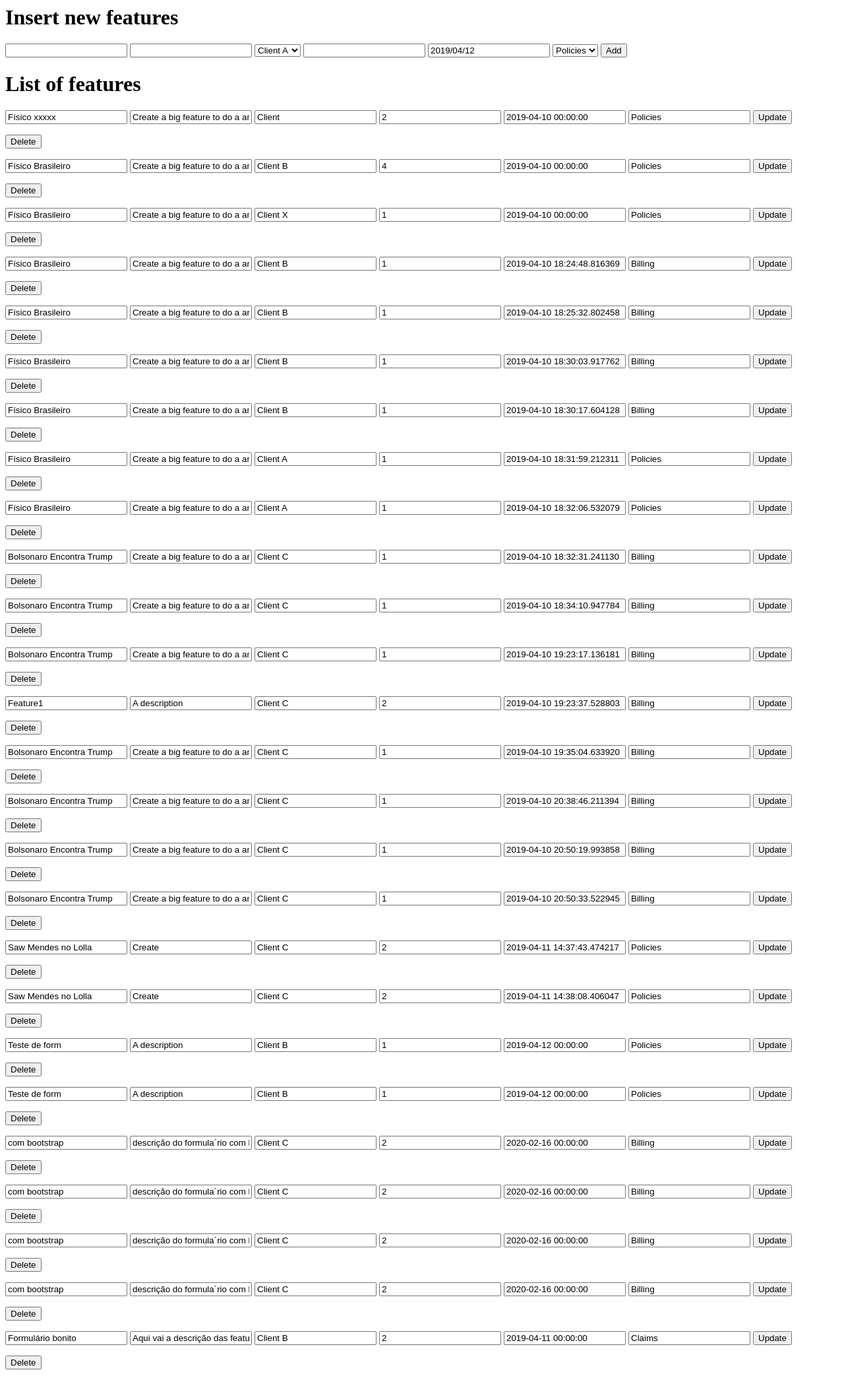
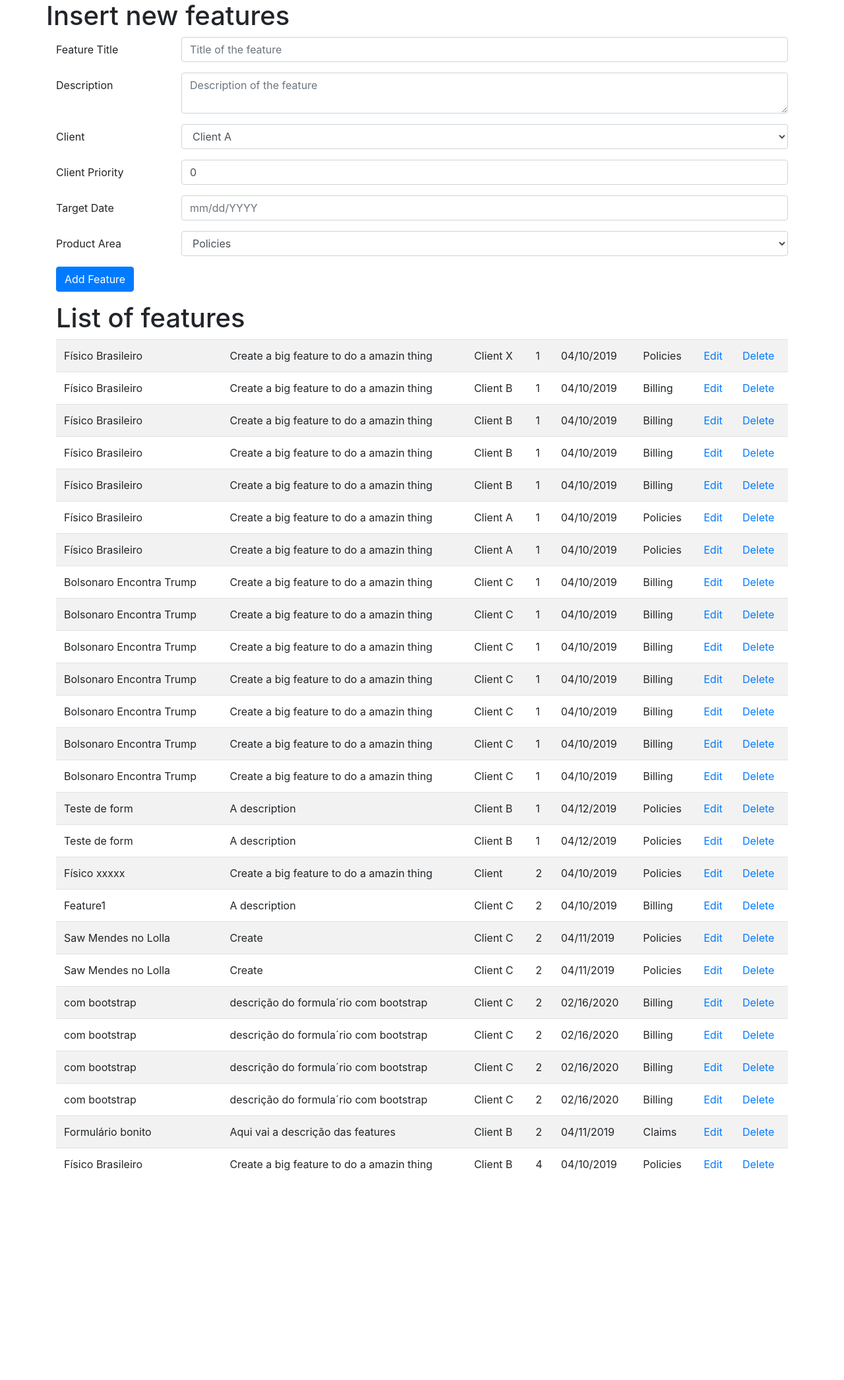
Before and after one commit to ilitotor/featurerequestapp, a Flask app: page / in a window 1280 px wide. Shown: the whole page at 66% size. After the commit the page ends 1774 px from the top, so only its background shows below. Run offline with Flask 2, Linux system fonts and the light colour scheme; data comes from the database, SQL or seed files in the repository; both versions use the stored data as it was after the commit; some libraries are stand-ins or nearby versions.

Commit message:
static and layout

```diff
--- a/main.py
+++ b/main.py
@@ -4,15 +4,17 @@ from flask import Flask
 from flask import render_template
 from flask import request
 from flask import redirect
+from datetime import datetime
+
 from flask_sqlalchemy import SQLAlchemy
 from flask_sqlalchemy import Model
-from datetime import datetime
 
 project_dir = os.path.dirname(os.path.abspath(__file__))
 database_file = "sqlite:///{}".format(os.path.join(project_dir, "features.db"))
 
 app = Flask(__name__)
 app.config["SQLALCHEMY_DATABASE_URI"] = database_file
+app.config["SQLALCHEMY_TRACK_MODIFICATION"] = False
 
 db = SQLAlchemy(app)
 
@@ -40,17 +42,17 @@ def home():
             description=request.form.get("description"),
             client=request.form.get("client"),
             client_priority=request.form.get("client_priority"),
-            target_date=datetime.utcnow(),
+            target_date = datetime.strptime(request.form.get("target_date"), '%m/%d/%Y'),
             # target_date=request.form.get("target_date"),
             product_area=request.form.get("product_area"),
         )
         db.session.add(feature)
         db.session.commit()
-    features = Feature.query.all()
+    features = Feature.query.filter().order_by('client_priority')
     return render_template("home.html", features=features)
 
 
-@app.route("/update", methods=["POST"])
+@app.route("/update/", methods=["POST"])
 def update():
     update_feature = Feature(
         id_feature=request.form.get("id_feature"),
@@ -58,7 +60,7 @@ def update():
         description=request.form.get("description"),
         client=request.form.get("client"),
         client_priority=request.form.get("client_priority"),
-        target_date=datetime.utcnow(),
+        target_date = datetime.strptime(request.form.get("target_date"), '%m/%d/%Y'),
         # target_date=request.form.get("target_date"),
         product_area=request.form.get("product_area"),
     )
@@ -69,6 +71,7 @@ def update():
     feature.client_priority = update_feature.client_priority
     feature.target_date = update_feature.target_date
     feature.product_area = update_feature.product_area
+    #Feature.query.filter(client_priority>=feature.client_priority).values(feature.client_priority=feature.client_priority+1)
     # db.session.add(feature)
     db.session.commit()
     return redirect("/")
--- a/templates/home.html
+++ b/templates/home.html
@@ -1,43 +1,131 @@
-
-<html>
+<!doctype html>
+<html lang="en">
+   <head>
+		<link rel="stylesheet" href="https://maxcdn.bootstrapcdn.com/bootstrap/4.0.0/css/bootstrap.min.css" integrity="sha384-Gn5384xqQ1aoWXA+058RXPxPg6fy4IWvTNh0E263XmFcJlSAwiGgFAW/dAiS6JXm" crossorigin="anonymous">
+		<link rel="stylesheet" href="https://cdnjs.cloudflare.com/ajax/libs/bootstrap-datepicker/1.8.0/css/bootstrap-datepicker.min.css">
+		<meta name="viewport" content="width=device-width, initial-scale=1, shrink-to-fit=no">
+   </head>
    <body>
+	<div class="container">
+  		<div class="row">
 	 		<h1> Insert new features </h1>
-    <form method="POST" action="/">
-      <input type="text" name="title">
-	 	<input type="textarea" name="description"></textarea>
-  	 	<select name="client">
+		</div>
+			<form method="POST" action="/" class="needs-validation" novalidate>
+				<div class="form-group row">
+					<label for="FeatureTitle" class="col-sm-2 col-form-label">Feature Title</label>
+					<div class="col-sm-10">
+						<input type="text" name="title" class="form-control" placeholder="Title of the feature" required>
+					</div>
+				</div>
+				<div class="form-group row">
+					<label for="FeatureDescription" class="col-sm-2 col-form-label">Description</label>
+					<div class="col-sm-10">
+						<textarea name="description"  class="form-control" placeholder="Description of the feature" row="3" required></textarea>
+					</div>
+				</div>
+				<div class="form-group row">
+					<label for="FeatureClient" class="col-sm-2 col-form-label" >Client</label>
+					<div class="col-sm-10">
+						<select name="client" class="form-control" required>
 								<option value="Client A">Client A</option>
 								<option value="Client B">Client B</option>
 								<option value="Client C">Client C</option>
 						</select>
-	 	<input type="text" name="client_priority">
-	 	<input type="text" name="target_date" value="2019/04/12">
-   	<select name="product_area">
+					</div>
+				</div>
+				<div class="form-group row">
+					<label for="FeatureClientPriority" class="col-sm-2 col-form-label">Client Priority</label>
+					<div class="col-sm-10">
+						<input type="number" min="0" step="1" name="client_priority" class="form-control" value="0" required>
+					</div>
+				</div>
+				<div class="form-group row">
+					<label for="FeatureTargetDate" class="col-sm-2 col-form-label">Target Date</label>
+					<div class="col-sm-10" id="dateConfig">
+						<input type="text" name="target_date" id="txtDate" name="client_priority" class="form-control" placeholder="mm/dd/YYYY" required>
+					</div>
+				</div>
+				<div class="form-group row">
+					<label for="FeatureProductArea" class="col-sm-2 col-form-label">Product Area</label>
+					<div class="col-sm-10">
+						<select name="product_area" class="form-control" required>
 								<option value="Policies">Policies</option>
 								<option value="Billing">Billing</option>
 								<option value="Claims">Claims</option>
 								<option value="Reports">Reports</option>
 						</select>
-		<input type="submit" value="Add">
+					</div>
+				</div>
+					<input type="submit" value="Add Feature" class="btn btn-primary">
 			</form>
 
+	<p/>
 		<h1> List of features </h1>
+		<table class="table table-striped">
 		{% for feature in features %}
-		<form method="POST" action="./update">
-			<input type="hidden" value="{{feature.id_feature}}" name="id_feature">
-			<input type="text" value="{{feature.title}}" name="title">
-			<input type="textarea" value="{{feature.description}}" name="description">
-			<input type="text" value="{{feature.client}}"" name="client">
-			<input type="text" value="{{feature.client_priority}}"" name="client_priority">
-			<input type="text" value="{{feature.target_date}}" name="target_date">
-			<input type="text" value="{{feature.product_area}}" name="product_area">
-			<input type="submit" value="Update">
+			</tr>
+				<td> {{feature.title}} </td>
+				<td> {{feature.description}} </td>
+				<td> {{feature.client}} </td>
+				<td> {{feature.client_priority}} </td>
+				<td> {{ feature.target_date.strftime("%m/%d/%Y") }} </td>
+				<td> {{feature.product_area}} </td>
+				<td> <a href="./{{ feature.id_feature }}/"> Edit </a> </td>
+				<td> <a href="./{{ feature.id_feature }}/"> Delete </a> </td>
+			</tr>
+
+		<!--form method="POST" action="./update" class="needs-validation form-inline"" novalidate>
+			<input type="hidden" value="{{feature.id_feature}}" name="id_feature" class="form-control">
+			<input type="text" value="{{feature.title}}" name="title" class="form-control">
+			<input type="textarea" value="{{feature.description}}" name="description" class="form-control">
+			<input type="text" value="{{feature.client}}" name="client" class="form-control">
+			<input type="text" value="{{feature.client_priority}}" name="client_priority" class="form-control">
+			<input type="text" value="{{ feature.target_date.strftime("%m/%d/%Y") }}" name="target_date" class="form-control">
+			<input type="text" value="{{feature.product_area}}" name="product_area" class="form-control">
+			<input type="submit" value="Update" class="btn btn-primary">
 
 		</form>
 		<form method="POST" action="./delete">
 			<input type="hidden" value="{{feature.id_feature}}" name="id_feature">
-			<input type="submit" value="Delete">
-		</form>
+			<input type="submit" value="Delete" class="btn btn-primary">
+		</form -->
 	{% endfor %}
+		</table>
+</div>
+
+<!--- JS Dependencies -->
+	<script src="https://code.jquery.com/jquery-3.2.1.slim.min.js" integrity="sha384-KJ3o2DKtIkvYIK3UENzmM7KCkRr/rE9/Qpg6aAZGJwFDMVNA/GpGFF93hXpG5KkN" crossorigin="anonymous"></script>
+	<script src="https://cdnjs.cloudflare.com/ajax/libs/popper.js/1.12.9/umd/popper.min.js" integrity="sha384-ApNbgh9B+Y1QKtv3Rn7W3mgPxhU9K/ScQsAP7hUibX39j7fakFPskvXusvfa0b4Q" crossorigin="anonymous"></script>
+	<script src="https://maxcdn.bootstrapcdn.com/bootstrap/4.0.0/js/bootstrap.min.js" integrity="sha384-JZR6Spejh4U02d8jOt6vLEHfe/JQGiRRSQQxSfFWpi1MquVdAyjUar5+76PVCmYl" crossorigin="anonymous"></script>
+	<script src="https://cdnjs.cloudflare.com/ajax/libs/bootstrap-datepicker/1.8.0/js/bootstrap-datepicker.min.js"></script>
+
+<!--- end JS Dependencies -->
+<script>
+	$('#dateConfig input').datepicker({
+		format: "mm/dd/yyyy",
+		startDate: "today"
+	});
+</script>
+
+<script>
+(function() {
+  'use strict';
+  window.addEventListener('load', function() {
+    // Fetch all the forms we want to apply custom Bootstrap validation styles to
+    var forms = document.getElementsByClassName('needs-validation');
+    // Loop over them and prevent submission
+    var validation = Array.prototype.filter.call(forms, function(form) {
+      form.addEventListener('submit', function(event) {
+        if (form.checkValidity() === false) {
+          event.preventDefault();
+          event.stopPropagation();
+        }
+        form.classList.add('was-validated');
+      }, false);
+    });
+  }, false);
+})();
+</script>
+
    </body>
 </html
```
Also changed, not shown: models.py (added, +30 -0 lines), features.db, 1 other file. Lines whose indentation alone changed are shown as unchanged.
